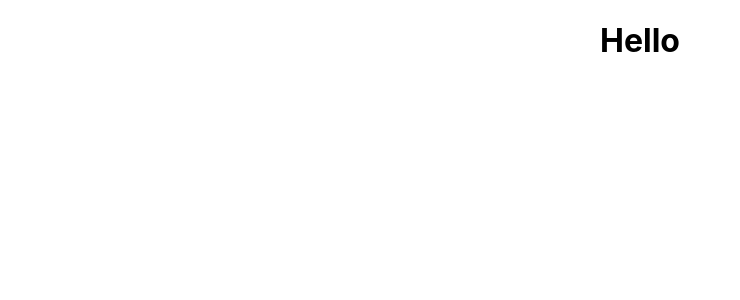
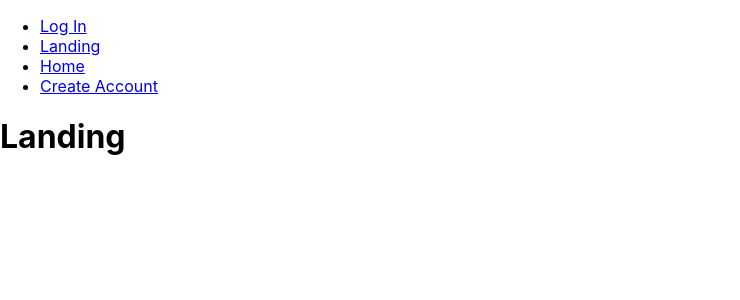
Before and after one commit to s-li1/our-idea, a React (Create React App) app: page / in a window 1280 px wide. Shown: the top 300 px of the page, without its empty margins (0-740 px from the left). Built offline with nearby package versions, Linux system fonts and the light colour scheme.

Commit message:
added basic routers and pages

```diff
--- a/src/App.js
+++ b/src/App.js
@@ -1,10 +1,21 @@
 import './App.css';
+import { BrowserRouter as Router, Switch, Route } from 'react-router-dom';
+import * as ROUTES from './constants/routes'
 
+import LandingPage from './pages/Landing/LandingPage';
+import CreateAccountPage from './pages/CreateAccount/CreateAccountPage';
+import LoginPage from './pages/Login/LoginPage';
+import HomePage from './pages/Home/HomePage';
 function App() {
   return (
-    <div className="App">
-      <h1>Hello</h1>
-    </div>
+    <Router>
+      <Switch>
+        <Route exact path={ROUTES.LANDING} component={LandingPage}/>
+        <Route path={ROUTES.CREATE_ACCOUNT} component={CreateAccountPage}/>
+        <Route path={ROUTES.LOGIN} component={LoginPage}/>
+        <Route path={ROUTES.HOME} component={HomePage}/>
+      </Switch>
+    </Router>
   );
 }
 
--- /dev/null
+++ b/src/components/Navigation/Navigation.js
@@ -0,0 +1,24 @@
+import React from 'react';
+import { Link } from 'react-router-dom';
+import * as ROUTES from '../../constants/routes';
+
+export default function Navigation() {
+    return (
+        <div>
+            <ul>
+                <li>
+                    <Link to={ROUTES.LOGIN}>Log In</Link>
+                </li>
+                <li>
+                    <Link to={ROUTES.LANDING}>Landing</Link>
+                </li>
+                <li>
+                    <Link to={ROUTES.HOME}>Home</Link>
+                </li>
+                <li>
+                    <Link to={ROUTES.CREATE_ACCOUNT}>Create Account</Link>
+                </li>
+            </ul>
+        </div>
+    )
+}
--- /dev/null
+++ b/src/constants/routes.js
@@ -0,0 +1,4 @@
+export const LANDING = "/";
+export const CREATE_ACCOUNT = "/create-account";
+export const LOGIN = "/login";
+export const HOME = '/home';
--- /dev/null
+++ b/src/pages/CreateAccount/CreateAccountPage.js
@@ -0,0 +1,11 @@
+import React from 'react'
+import Navigation from '../../components/Navigation/Navigation'
+
+export default function CreateAccountPage() {
+    return (
+        <div>
+            <Navigation/>
+            <h1>Create Account</h1>
+        </div>
+    )
+}
--- /dev/null
+++ b/src/pages/Home/HomePage.js
@@ -0,0 +1,11 @@
+import React from 'react'
+import Navigation from '../../components/Navigation/Navigation'
+
+export default function HomePage() {
+    return (
+        <div>
+            <Navigation/>
+            <h1>Home</h1>
+        </div>
+    )
+}
--- /dev/null
+++ b/src/pages/Landing/LandingPage.js
@@ -0,0 +1,11 @@
+import React from 'react'
+import Navigation from '../../components/Navigation/Navigation'
+
+export default function LandingPage() {
+    return (
+        <div>
+            <Navigation/>
+            <h1>Landing</h1>
+        </div>
+    )
+}
--- /dev/null
+++ b/src/pages/Login/LoginPage.js
@@ -0,0 +1,11 @@
+import React from 'react'
+import Navigation from '../../components/Navigation/Navigation'
+
+export default function LoginPage() {
+    return (
+        <div>
+            <Navigation/>
+            <h1>Login</h1>
+        </div>
+    )
+}
```
Also changed, not shown: 1 other file (tests, documents, lock files or other folders).
